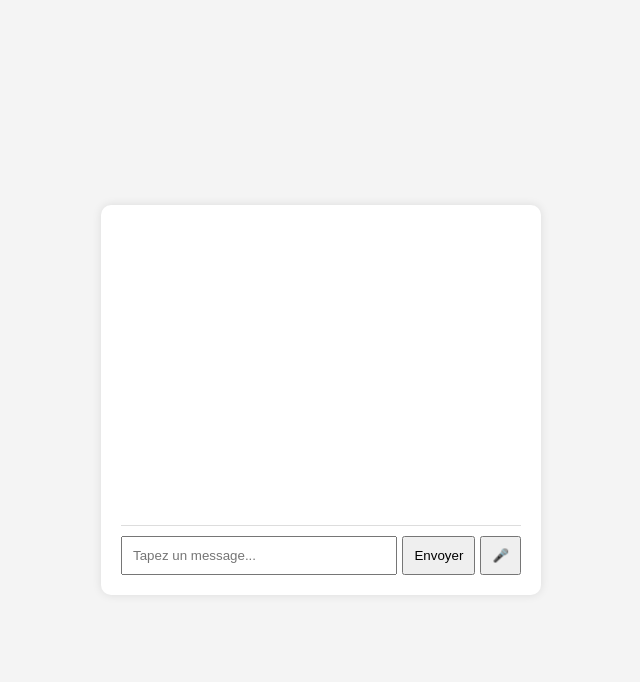
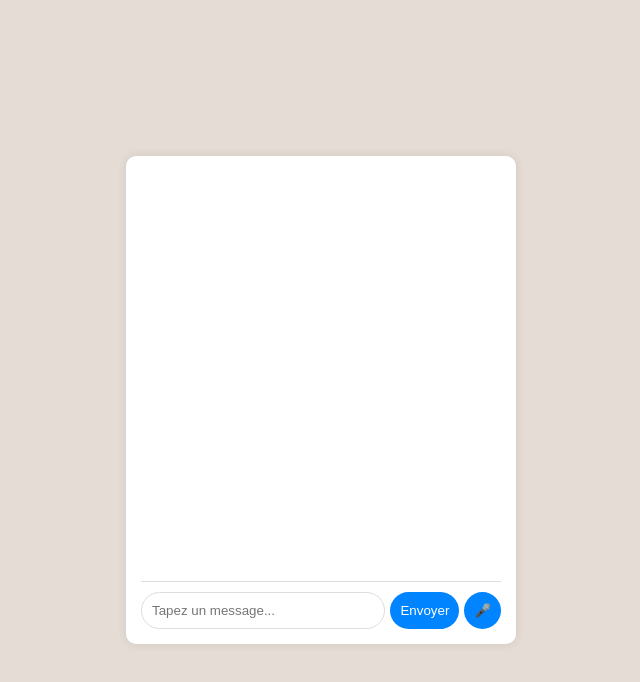
Before and after one commit to Tafita-Rtm2/chatavecimage, a website: page public/index.html in a window 1280 px wide. Shown: the whole page, without its empty margins (319-959 px from the left). Drawn offline with Linux system fonts and the light colour scheme.

Commit message:
Update styles.css

```diff
--- a/public/styles.css
+++ b/public/styles.css
@@ -1,6 +1,6 @@
 body {
     font-family: Arial, sans-serif;
-    background-color: #f4f4f4;
+    background-color: #e5ddd5;
     display: flex;
     justify-content: center;
     align-items: center;
@@ -9,33 +9,48 @@ body {
 }
 
 .chat-container {
-    width: 400px;
+    width: 360px;
     background: white;
-    padding: 20px;
+    padding: 15px;
     border-radius: 10px;
     box-shadow: 0px 0px 10px rgba(0, 0, 0, 0.1);
+    display: flex;
+    flex-direction: column;
 }
 
 #chat-box {
-    height: 300px;
+    height: 400px;
     overflow-y: auto;
     border-bottom: 1px solid #ddd;
-    margin-bottom: 10px;
+    padding-bottom: 10px;
 }
 
-.input-area {
-    display: flex;
-    gap: 5px;
+.message {
+    max-width: 70%;
+    padding: 10px;
+    margin: 5px;
+    border-radius: 15px;
+    display: inline-block;
 }
 
-input {
-    flex: 1;
-    padding: 10px;
+.user-message {
+    background-color: #0084ff;
+    color: white;
+    align-self: flex-end;
 }
 
-button {
-    padding: 10px;
-    cursor: pointer;
+.bot-message {
+    background-color: #f1f0f0;
+    color: black;
+    align-self: flex-start;
+}
+
+.audio-message {
+    background-color: #0084ff;
+    color: white;
+    padding: 5px 10px;
+    border-radius: 20px;
+    max-width: 200px;
 }
 
 .audio-controls {
@@ -43,3 +58,29 @@ button {
     align-items: center;
     gap: 5px;
 }
+
+.input-area {
+    display: flex;
+    gap: 5px;
+    margin-top: 10px;
+}
+
+input {
+    flex: 1;
+    padding: 10px;
+    border-radius: 20px;
+    border: 1px solid #ddd;
+}
+
+button {
+    padding: 10px;
+    border: none;
+    background-color: #0084ff;
+    color: white;
+    border-radius: 20px;
+    cursor: pointer;
+}
+
+button:active {
+    opacity: 0.8;
+}
```
